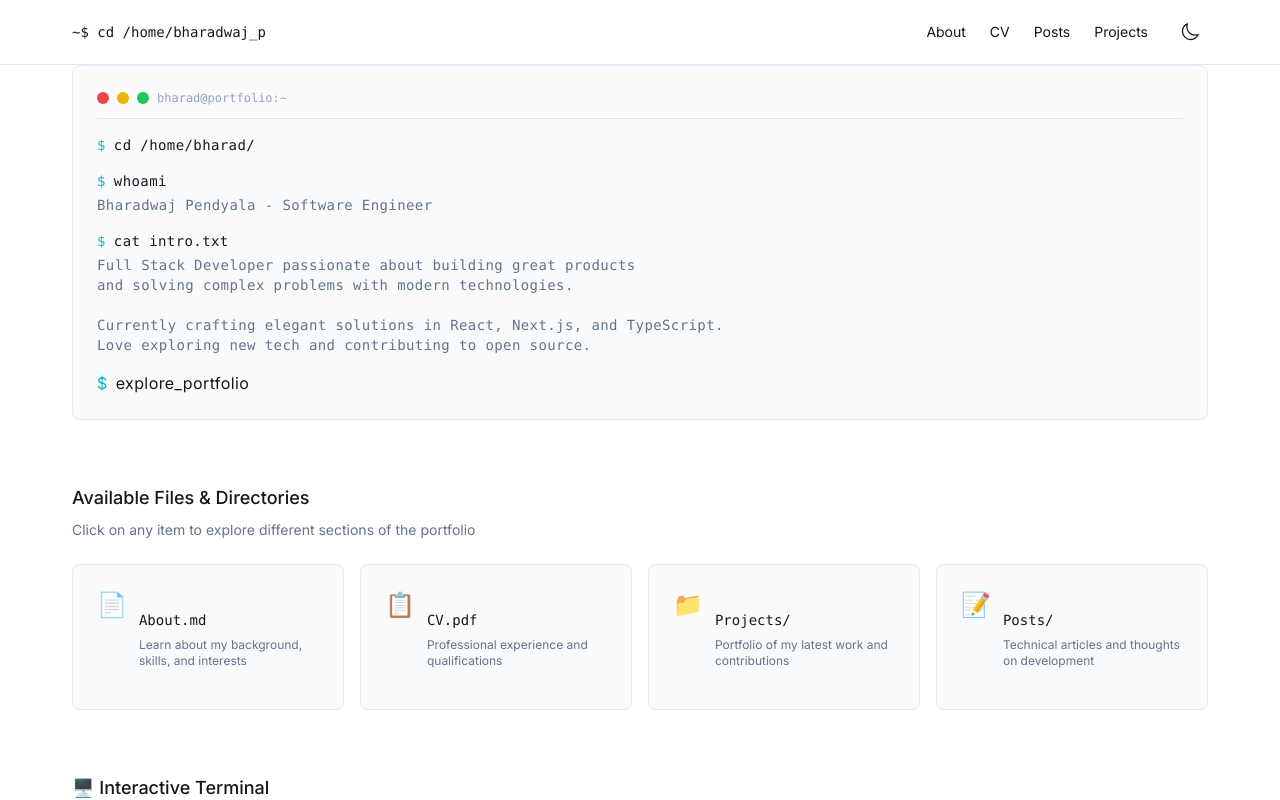
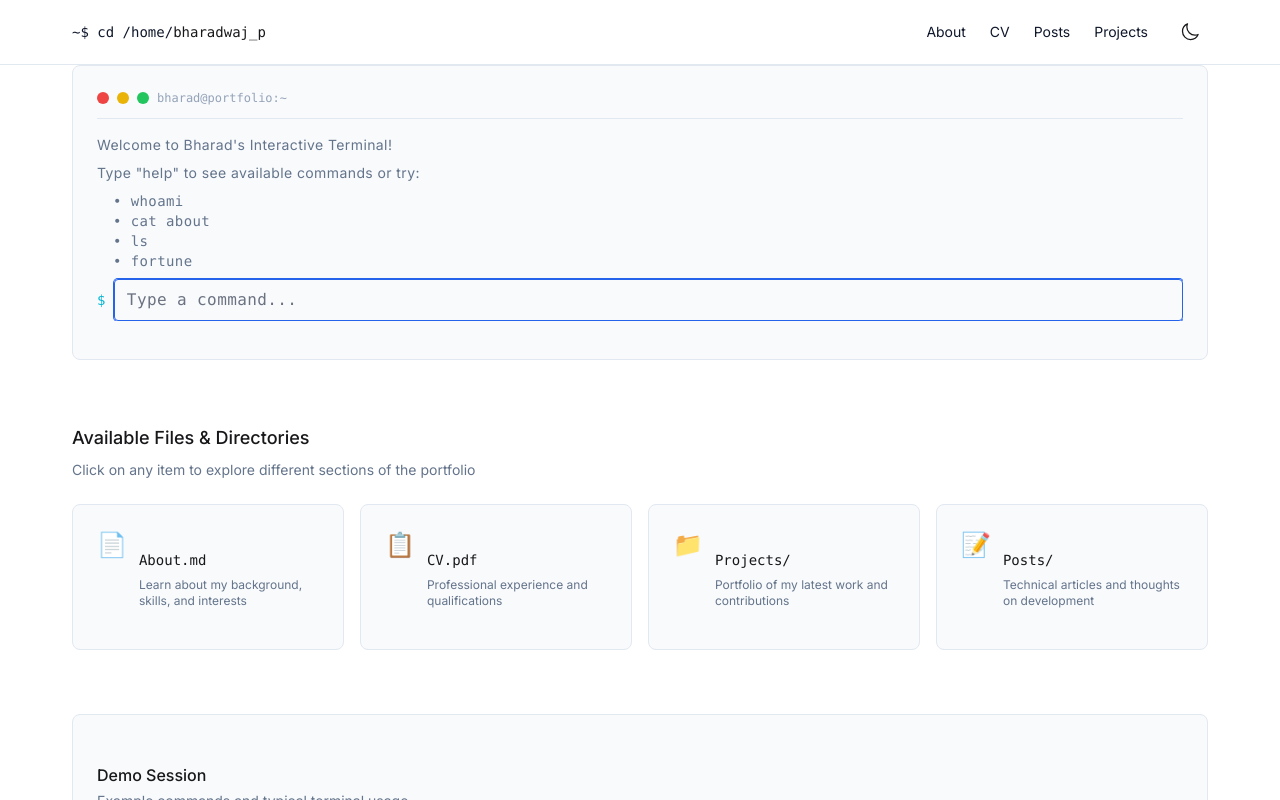
Before and after one commit to bharadwaj-pendyala/bharad-portfolio, a Next.js app: page /bharad-portfolio/ in a window 1280 px wide. Shown: the top 800 px of the page. Built offline with nearby package versions, Linux system fonts and the light colour scheme.

Commit message:
refactor: unify terminal into single interactive hero component

```diff
--- a/src/app/page.tsx
+++ b/src/app/page.tsx
@@ -1,7 +1,6 @@
 import TerminalHero from '@/components/TerminalHero';
 import NavigationCards from '@/components/NavigationCards';
 import TerminalSession from '@/components/TerminalSession';
-import InteractiveTerminal from '@/components/InteractiveTerminal';
 
 export default function Home(): JSX.Element {
   return (
@@ -39,20 +38,6 @@ export default function Home(): JSX.Element {
         <NavigationCards />
       </section>
 
-      {/* Interactive Terminal */}
-      <section className="mb-16">
-        <div className="mb-6">
-          <h2 className="mb-2 text-lg font-medium text-foreground">
-            🖥️ Interactive Terminal
-          </h2>
-          <p className="text-sm text-secondary">
-            Try executing commands! Type &quot;help&quot; to see available
-            commands. Click the blinking cursor above to start exploring.
-          </p>
-        </div>
-        <InteractiveTerminal className="w-full" />
-      </section>
-
       {/* Terminal Session Preview */}
       <section className="mb-16">
         <div className="card border-card-border bg-card-bg">
@@ -61,7 +46,7 @@ export default function Home(): JSX.Element {
               Demo Session
             </h3>
             <p className="text-sm text-secondary">
-              A preview of typical terminal usage
+              Example commands and typical terminal usage
             </p>
           </div>
           <TerminalSession />
--- a/src/components/TerminalHero.tsx
+++ b/src/components/TerminalHero.tsx
@@ -1,7 +1,13 @@
 'use client';
 
-import { useState, useEffect } from 'react';
-import TerminalCommand from './TerminalCommand';
+import { useState, useEffect, useRef } from 'react';
+import TerminalCursor from './TerminalCursor';
+
+type Command = {
+  input: string;
+  output: string;
+  timestamp: Date;
+};
 
 type TerminalHeroProps = {
   className?: string;
@@ -10,110 +16,284 @@ type TerminalHeroProps = {
 export default function TerminalHero({
   className = '',
 }: TerminalHeroProps): JSX.Element {
-  const [currentStep, setCurrentStep] = useState(0);
-  const [showContent, setShowContent] = useState(false);
+  const [currentInput, setCurrentInput] = useState('');
+  const [commandHistory, setCommandHistory] = useState<Command[]>([]);
+  const [historyIndex, setHistoryIndex] = useState(-1);
+  const [isTyping, setIsTyping] = useState(false);
+  const [showWelcome, setShowWelcome] = useState(true);
+  const inputRef = useRef<HTMLInputElement>(null);
+  const terminalRef = useRef<HTMLDivElement>(null);
 
+  // Auto-focus input when component mounts
   useEffect(() => {
     const timer = setTimeout(() => {
-      setShowContent(true);
-    }, 500);
+      if (inputRef.current) {
+        inputRef.current.focus();
+      }
+    }, 1000);
 
     return () => clearTimeout(timer);
   }, []);
 
+  // Scroll to bottom when new commands are added
   useEffect(() => {
-    if (!showContent) return;
+    if (terminalRef.current) {
+      terminalRef.current.scrollTop = terminalRef.current.scrollHeight;
+    }
+  }, [commandHistory]);
 
-    const commands = [
-      { command: 'cd /home/bharad/', delay: 1000 },
-      { command: 'whoami', delay: 2000 },
-      { command: 'cat intro.txt', delay: 3500 },
-    ];
+  // Command execution logic (same as InteractiveTerminal)
+  const executeCommand = (cmd: string): string => {
+    const command = cmd.trim().toLowerCase();
 
-    const timer = setTimeout(() => {
-      if (currentStep < commands.length - 1) {
-        setCurrentStep((prev) => prev + 1);
+    switch (command) {
+      case '':
+        return '';
+
+      case 'help':
+        return `Available commands:
+  help          - Show this help message
+  ls            - List files and directories
+  pwd           - Show current directory
+  whoami        - Display user information
+  cat about     - Display about information
+  cat skills    - Show technical skills
+  cat projects  - List recent projects
+  cat contact   - Show contact information
+  date          - Display current date and time
+  clear         - Clear terminal history
+  cd <dir>      - Navigate to directory (about, projects, blog, cv)
+  echo <text>   - Echo text back
+  fortune       - Display random quote
+  cowsay <text> - ASCII cow says your text
+  matrix        - Display matrix effect (just kidding!)`;
+
+      case 'ls':
+        return `total 6
+drwxr-xr-x  2 bharad  bharad   192 Aug  9 18:30 .
+drwxr-xr-x  3 root    root     96  Aug  9 18:30 ..
+-rw-r--r--  1 bharad  bharad  1.2K Aug  9 18:30 About.md
+-rw-r--r--  1 bharad  bharad  856B Aug  9 18:30 CV.pdf
+drwxr-xr-x  5 bharad  bharad  160B Aug  9 18:30 Projects/
+drwxr-xr-x  8 bharad  bharad  256B Aug  9 18:30 Posts/
+-rw-r--r--  1 bharad  bharad  420B Aug  9 18:30 Contact.info
+-rw-r--r--  1 bharad  bharad  680B Aug  9 18:30 Skills.json`;
+
+      case 'pwd':
+        return '/home/bharad/portfolio';
+
+      case 'whoami':
+        return 'Bharadwaj Pendyala - Software Engineer | Full Stack Developer | Problem Solver';
+
+      case 'cat about':
+        return `Passionate about creating elegant solutions to complex problems.
+I build scalable web applications, enjoy exploring new technologies,
+and love contributing to open source projects.
+
+Experience: 5+ years in full-stack development
+Specialties: React, Next.js, TypeScript, Node.js, Python
+Interests: DevOps, AI/ML, System Architecture, Open Source`;
+
+      case 'cat skills':
+        return `{
+  "frontend": ["JavaScript/TypeScript", "React/Next.js", "Tailwind CSS", "HTML5/CSS3"],
+  "backend": ["Node.js/Express", "Python/Django", "PostgreSQL/MongoDB", "REST APIs/GraphQL"],
+  "tools": ["Git", "Docker", "AWS", "Vercel", "CI/CD", "Jest", "Cypress"],
+  "currently_learning": ["Rust", "WebAssembly", "Kubernetes", "Machine Learning"]
+}`;
+
+      case 'cat projects':
+        return `Recent Projects:
+━━━━━━━━━━━━━━━━━━━━━━━━━━━━━━━━━━━━━━━━━━━━
+• terminal-portfolio    - This very website! Terminal-inspired portfolio
+• task-manager-pro      - Full-stack task management with real-time collaboration
+• analytics-dashboard   - Data visualization platform with interactive charts
+• api-gateway-service   - Microservices gateway with rate limiting and auth
+• ml-recommendation     - Machine learning recommendation engine`;
+
+      case 'cat contact':
+        return `Contact Information:
+━━━━━━━━━━━━━━━━━━━━━━━━━━━━━━━━━━━━━━━━━━━━
+📧 Email:    bharadwajpendyala@gmail.com
+💼 LinkedIn: https://linkedin.com/in/bharadwaj-pendyala
+🐙 GitHub:   https://github.com/bharadwaj-pendyala
+🌐 Website:  https://bharadwaj-pendyala.github.io
+📍 Location: Available for remote opportunities worldwide`;
+
+      case 'date':
+        return new Date().toString();
+
+      case 'clear':
+        setCommandHistory([]);
+        setShowWelcome(true);
+        return '';
+
+      case 'fortune':
+        const quotes = [
+          '"Code is like humor. When you have to explain it, it\'s bad." - Cory House',
+          '"First, solve the problem. Then, write the code." - John Johnson',
+          '"Experience is the name everyone gives to their mistakes." - Oscar Wilde',
+          '"The best way to get a project done faster is to start sooner." - Jim Highsmith',
+          '"Simplicity is the ultimate sophistication." - Leonardo da Vinci',
+          '"Any fool can write code that a computer can understand. Good programmers write code that humans can understand." - Martin Fowler',
+        ];
+        return quotes[Math.floor(Math.random() * quotes.length)];
+
+      case 'matrix':
+        return `Wake up, Neo...
+The Matrix has you...
+Follow the white rabbit.
+
+Just kidding! This is just a portfolio website 😄`;
+
+      default:
+        // Handle echo command
+        if (command.startsWith('echo ')) {
+          return cmd.substring(5);
+        }
+
+        // Handle cd command
+        if (command.startsWith('cd ')) {
+          const dir = cmd.substring(3).trim();
+          switch (dir) {
+            case 'about':
+              window.location.href = '/about';
+              return `Navigating to /about...`;
+            case 'projects':
+              window.location.href = '/projects';
+              return `Navigating to /projects...`;
+            case 'blog':
+              window.location.href = '/blog';
+              return `Navigating to /blog...`;
+            case 'cv':
+              window.location.href = '/cv';
+              return `Navigating to /cv...`;
+            case '..':
+              window.location.href = '/';
+              return `Navigating to home directory...`;
+            default:
+              return `cd: ${dir}: No such file or directory`;
+          }
+        }
+
+        // Handle cowsay command
+        if (command.startsWith('cowsay ')) {
+          const text = cmd.substring(7);
+          return `
+ ${'_'.repeat(text.length + 2)}
+< ${text} >
+ ${'-'.repeat(text.length + 2)}
+        \\   ^__^
+         \\  (oo)\\_______
+            (__)\\       )\\/\\
+                ||----w |
+                ||     ||`;
+        }
+
+        return `Command not found: ${cmd}. Type "help" for available commands.`;
+    }
+  };
+
+  const handleSubmit = (e: React.FormEvent) => {
+    e.preventDefault();
+    setIsTyping(true);
+    setShowWelcome(false);
+
+    const newCommand: Command = {
+      input: currentInput,
+      output: executeCommand(currentInput),
+      timestamp: new Date(),
+    };
+
+    // Add delay for typing effect
+    setTimeout(() => {
+      setCommandHistory((prev) => [...prev, newCommand]);
+      setCurrentInput('');
+      setHistoryIndex(-1);
+      setIsTyping(false);
+    }, 300);
+  };
+
+  const handleKeyDown = (e: React.KeyboardEvent) => {
+    if (e.key === 'ArrowUp') {
+      e.preventDefault();
+      const newIndex = Math.min(historyIndex + 1, commandHistory.length - 1);
+      if (
+        newIndex >= 0 &&
+        commandHistory[commandHistory.length - 1 - newIndex]
+      ) {
+        setHistoryIndex(newIndex);
+        setCurrentInput(
+          commandHistory[commandHistory.length - 1 - newIndex].input
+        );
       }
-    }, commands[currentStep]?.delay || 1000);
-
-    return () => clearTimeout(timer);
-  }, [currentStep, showContent]);
-
-  if (!showContent) {
-    return (
-      <div className={`terminal-text ${className}`}>
-        <div className="flex animate-fade-in items-center opacity-0">
-          <span className="mr-2 text-accent">$</span>
-          <span className="text-foreground">_</span>
-        </div>
-      </div>
-    );
-  }
+    } else if (e.key === 'ArrowDown') {
+      e.preventDefault();
+      const newIndex = Math.max(historyIndex - 1, -1);
+      setHistoryIndex(newIndex);
+      if (newIndex === -1) {
+        setCurrentInput('');
+      } else {
+        setCurrentInput(
+          commandHistory[commandHistory.length - 1 - newIndex].input
+        );
+      }
+    }
+  };
 
   return (
-    <div className={`terminal-text ${className}`}>
-      <div className="space-y-4">
-        {/* First command - always shown */}
-        <div className="animate-fade-in">
-          <TerminalCommand command="cd /home/bharad/" />
-        </div>
-
-        {/* Second command - shown after delay */}
-        {currentStep >= 1 && (
-          <div className="animate-fade-in">
-            <TerminalCommand
-              command="whoami"
-              output="Bharadwaj Pendyala - Software Engineer"
-            />
+    <div data-interactive-terminal className={`terminal-text ${className}`}>
+      <div ref={terminalRef} className="max-h-96 space-y-2 overflow-y-auto">
+        {/* Welcome message */}
+        {showWelcome && commandHistory.length === 0 && (
+          <div className="space-y-2 text-sm text-secondary">
+            <div>Welcome to Bharad&apos;s Interactive Terminal!</div>
+            <div>Type &quot;help&quot; to see available commands or try:</div>
+            <div className="ml-4 font-mono">
+              <div>• whoami</div>
+              <div>• cat about</div>
+              <div>• ls</div>
+              <div>• fortune</div>
+            </div>
           </div>
         )}
 
-        {/* Third command - shown after delay */}
-        {currentStep >= 2 && (
-          <div className="animate-fade-in">
-            <TerminalCommand
-              command="cat intro.txt"
-              output={`Full Stack Developer passionate about building great products
-and solving complex problems with modern technologies.
+        {/* Command history */}
+        {commandHistory.map((cmd, index) => (
+          <div key={index} className="space-y-1">
+            {/* Input line */}
+            <div className="flex items-center font-mono text-sm">
+              <span className="mr-2 text-accent">$</span>
+              <span className="text-foreground">{cmd.input}</span>
+            </div>
+            {/* Output */}
+            {cmd.output && (
+              <div className="whitespace-pre-wrap pl-4 font-mono text-sm text-secondary">
+                {cmd.output}
+              </div>
+            )}
+          </div>
+        ))}
 
-Currently crafting elegant solutions in React, Next.js, and TypeScript.
-Love exploring new tech and contributing to open source.`}
-            />
-          </div>
-        )}
-
-        {/* Final prompt with cursor */}
-        {currentStep >= 2 && (
-          <div
-            className="flex animate-fade-in cursor-pointer items-center transition-opacity hover:opacity-80"
-            onClick={() => {
-              // Scroll to and focus the interactive terminal
-              const interactiveTerminal = document.querySelector(
-                '[data-interactive-terminal]'
-              );
-              if (interactiveTerminal) {
-                interactiveTerminal.scrollIntoView({
-                  behavior: 'smooth',
-                  block: 'center',
-                });
-                const input = interactiveTerminal.querySelector('input');
-                if (input) {
-                  setTimeout(() => input.focus(), 500);
-                }
-              }
-            }}
-            title="Click to use the interactive terminal below"
-          >
-            <span className="mr-2 text-accent">$</span>
-            <span className="text-foreground">explore_portfolio</span>
-            <span className="cursor-blink ml-1 bg-accent text-background">
-              ▊
-            </span>
-            <span className="ml-2 text-xs text-muted opacity-0 transition-opacity group-hover:opacity-100">
-              ↓ Click to explore
-            </span>
-          </div>
-        )}
+        {/* Current input line */}
+        <form
+          onSubmit={handleSubmit}
+          className="flex items-center font-mono text-sm"
+        >
+          <span className="mr-2 text-accent">$</span>
+          <input
+            ref={inputRef}
+            type="text"
+            value={currentInput}
+            onChange={(e) => setCurrentInput(e.target.value)}
+            onKeyDown={handleKeyDown}
+            className="flex-1 bg-transparent text-foreground outline-none"
+            placeholder="Type a command..."
+            autoComplete="off"
+            disabled={isTyping}
+          />
+          {isTyping && <TerminalCursor />}
+        </form>
       </div>
     </div>
   );
--- a/src/components/TerminalSession.tsx
+++ b/src/components/TerminalSession.tsx
@@ -70,7 +70,7 @@ drwxr-xr-x  8 bharad  bharad  256B Aug  9 18:30 Posts/
         <span className="text-foreground">explore_portfolio</span>
         <TerminalCursor />
         <span className="ml-2 text-xs text-muted opacity-0 transition-opacity group-hover:opacity-100">
-          ↑ Click to explore
+          ↑ Try the terminal above
         </span>
       </div>
     </div>
```
